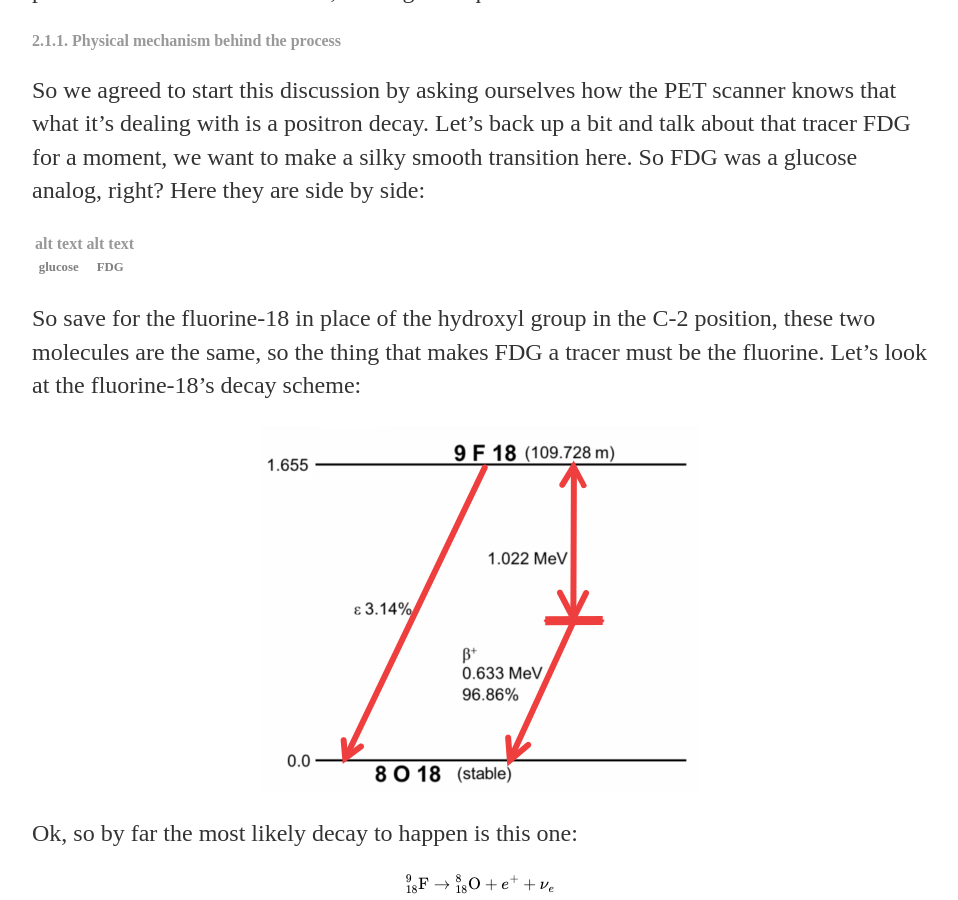
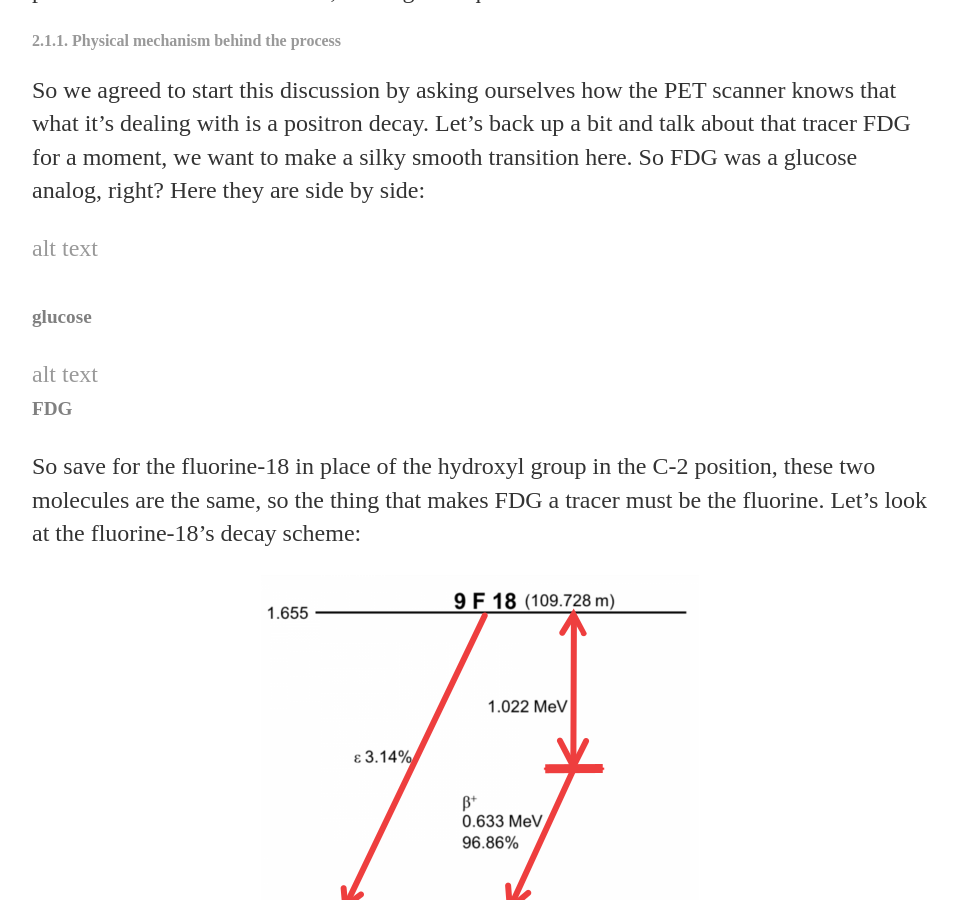
Before and after one commit to naaap/naaap.github.io, a Jekyll site: the page built from _posts/2017-11-05-PET.md, in a window 1280 px wide and 900 px high, scrolled down 10382 px. Shown: the whole window, without its empty margins (160-1118 px from the left). Built offline with Jekyll 4.4.1, drawn with Linux system fonts in a browser that asks for light colours; our own code applies the rules of GitHub Pages for plain Markdown files; formulas are drawn with MathJax 3.

Commit message:
Update 2017-11-05-PET.md

```diff
--- a/_posts/2017-11-05-PET.md
+++ b/_posts/2017-11-05-PET.md
@@ -162,9 +162,11 @@ Before we move on, another quick remark. You might catch yourself wondering -- a
 
 So we agreed to start this discussion by asking ourselves how the PET scanner knows that what it's dealing with is a positron decay. Let's back up a bit and talk about that tracer FDG for a moment, we want to make a silky smooth transition here. So FDG was a glucose analog, right? Here they are side by side:
 
- [alt text][glucose]{: .center-image } | [alt text][FDG]{: .center-image }
-:-------------------------------------:|:------------------------------------:
- **glucose**{: style="color:gray; font-size: 80%; text-align: center;"}| **FDG**{: style="color:gray; font-size: 80%; text-align: center;"}
+ [alt text][glucose]{: .center-image }
+ **glucose**{: style="color:gray; font-size: 80%; text-align: center;"}
+
+ [alt text][FDG]{: .center-image }
+ **FDG**{: style="color:gray; font-size: 80%; text-align: center;"}
 
 So save for the fluorine-18 in place of the hydroxyl group in the C-2 position, these two molecules are the same, so the thing that makes FDG a tracer must be the fluorine. Let's look at the fluorine-18's decay scheme:
 
```
